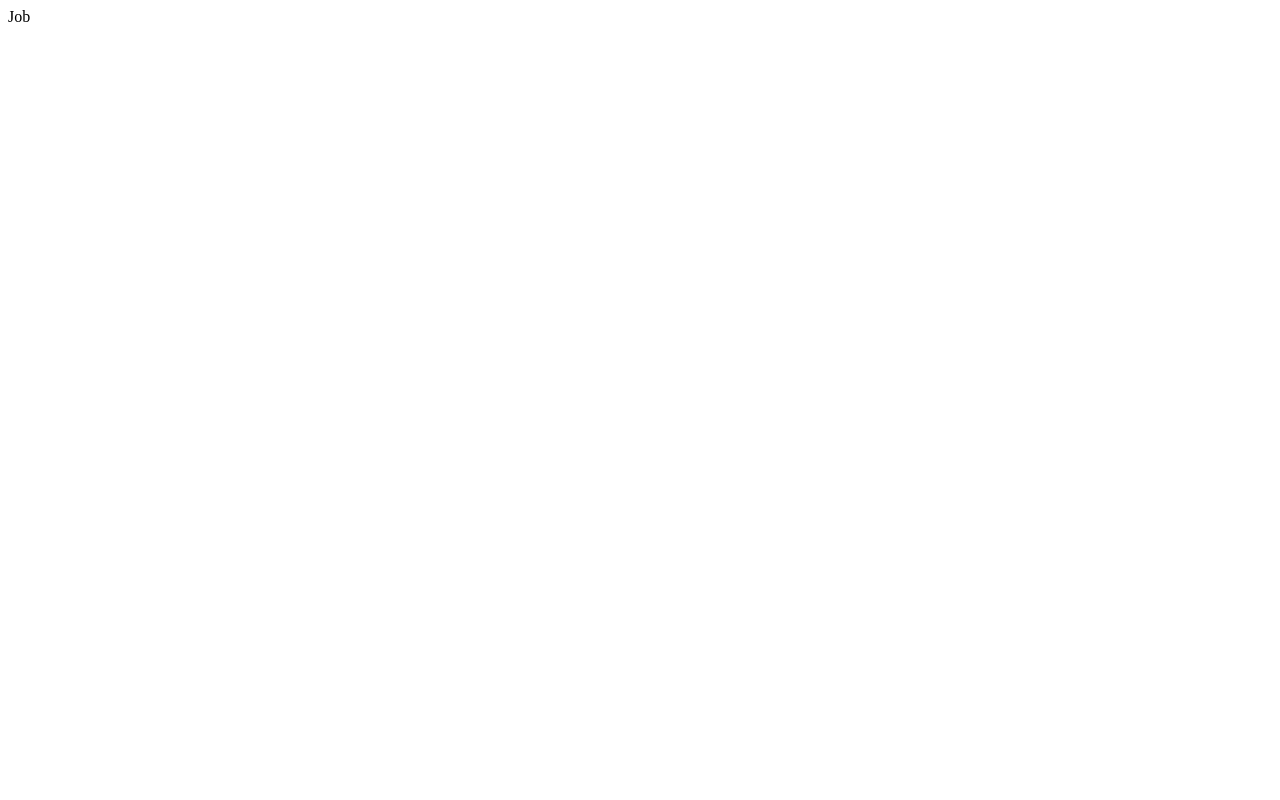
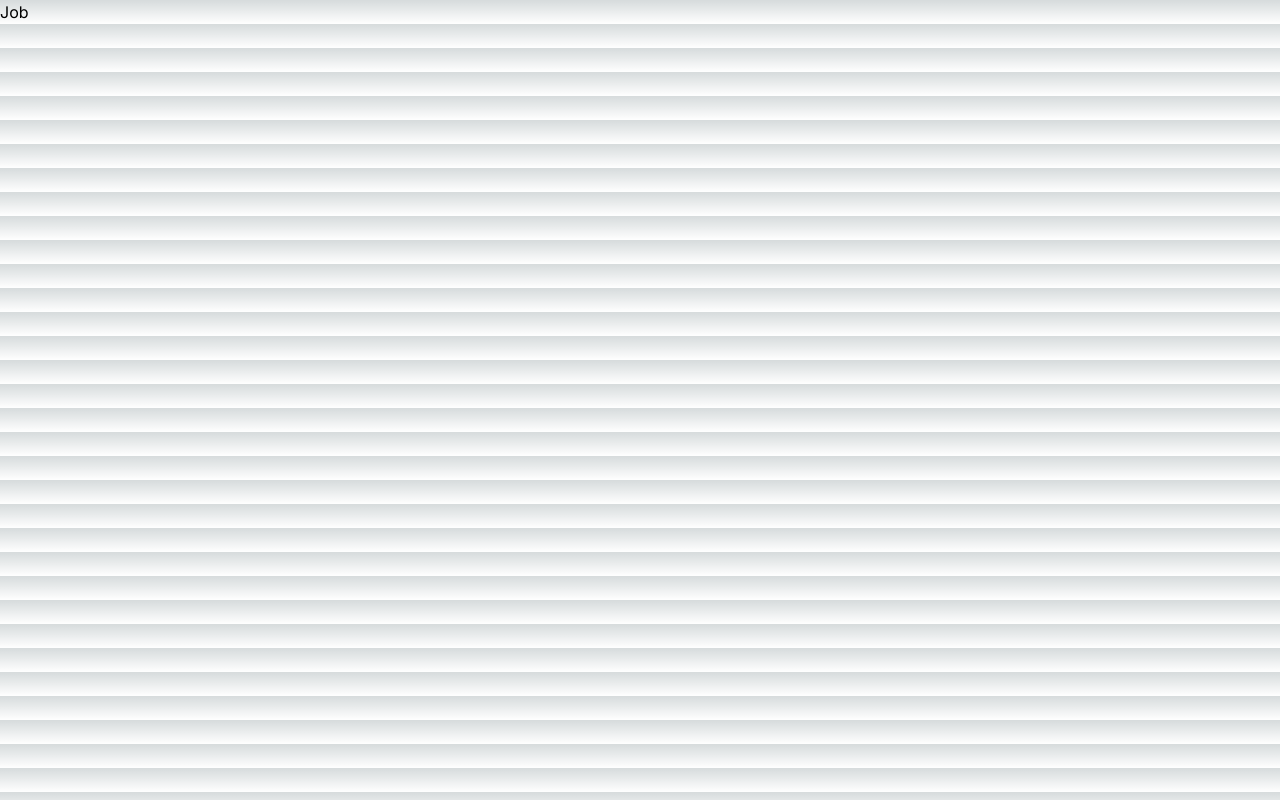
Before and after one commit to Hiroki-kt/conerf, a Next.js app in the folder front/conerf/: page /job in a window 1280 px wide. Built offline with nearby package versions, Linux system fonts and the light colour scheme.

Commit message:
add job page

```diff
--- a/front/conerf/app/job/layout.tsx
+++ b/front/conerf/app/job/layout.tsx
@@ -1,6 +1,6 @@
 import type { Metadata } from 'next'
 import { Inter } from 'next/font/google'
-import './globals.css'
+import '../globals.css'
 
 const inter = Inter({ subsets: ['latin'] })
 
--- /dev/null
+++ b/front/conerf/app/job/page.tsx
@@ -0,0 +1,6 @@
+import Image from 'next/image'
+import Job from '../../pages/Job'
+
+export default function Home() {
+  return <Job></Job>
+}
```
Also changed, not shown: front/conerf/pages/Job.tsx (renamed from front/conerf/pages/job.tsx).
